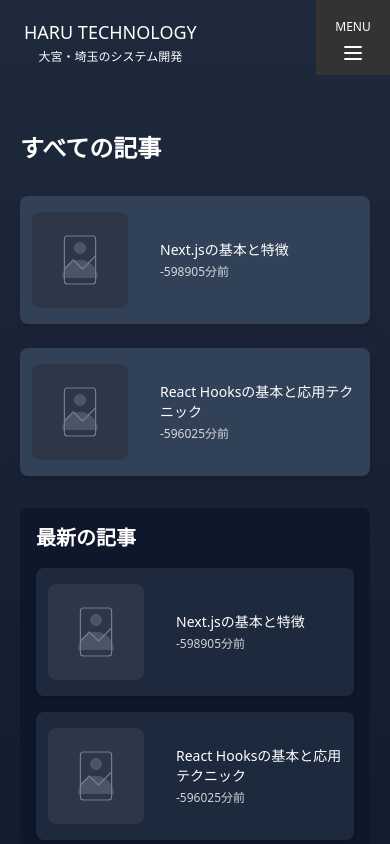
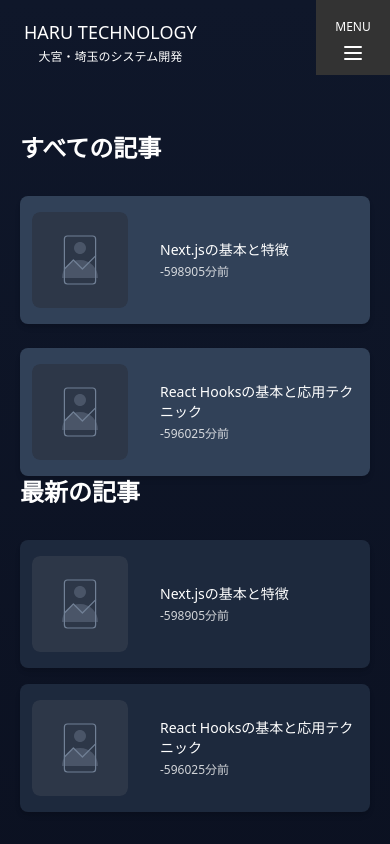
Before and after one commit to yuuki999/blog, a Next.js app: page /blog in a window 390 px wide. Shown: the top 844 px of the page. Built offline with nearby package versions, Linux system fonts and the light colour scheme.

Commit message:
レイアウト微調整

```diff
--- a/src/app/blog/page.tsx
+++ b/src/app/blog/page.tsx
@@ -13,13 +13,11 @@ export default function BlogPage() {
   return (
     <div className="min-h-screen">
       <div className="max-w-6xl mx-auto px-4 py-12">
-        {/* ページタイトル */}
-        <h1 className="text-2xl font-bold text-white mb-8">すべての記事</h1>
-
         {/* メインコンテンツを横並びに配置 */}
         <div className="flex flex-col md:flex-row justify-between">
           {/* 左側: 記事一覧 */}
           <div className="md:w-8/12 pr-0 md:pr-8">
+            <h1 className="text-2xl font-bold text-white mb-8">すべての記事</h1>
             <div className="space-y-6">
               {allPosts.map((post) => (
                 <div key={post.slug} className="bg-slate-700 rounded-lg overflow-hidden shadow-md hover:shadow-lg transition-shadow duration-300">
@@ -30,9 +28,8 @@ export default function BlogPage() {
           </div>
 
           {/* 右側: 最新の記事 */}
-          <div className="w-full md:w-4/12 mt-8 md:mt-0">
-            <div className="bg-slate-900 rounded-lg p-4 sticky top-4">
-              <h2 className="text-xl font-bold text-white mb-4">最新の記事</h2>
+          <div className="w-full md:w-4/12 mt-0">
+            <h2 className="text-2xl font-bold text-white mb-8">最新の記事</h2>
             <div className="space-y-4">
               {allPosts.slice(0, 2).map((post) => (
                 <div key={post.slug} className="bg-slate-800 rounded-lg overflow-hidden shadow-md hover:shadow-lg transition-shadow duration-300">
@@ -44,6 +41,5 @@ export default function BlogPage() {
         </div>
       </div>
     </div>
-    </div>
   );
 }
--- a/src/app/globals.css
+++ b/src/app/globals.css
@@ -4,8 +4,8 @@
 /* カスタムスタイル */
 :root {
   --foreground-rgb: 255, 255, 255;
-  --background-start-rgb: 30, 41, 59; /* 背景色を明るくしました (slate-800 相当) */
-  --background-end-rgb: 15, 23, 42; /* 背景のグラデーションを調敵 (slate-900 相当) */
+  --background-start-rgb: 15, 23, 42; /* 背景色を濃くしました (slate-900 相当) */
+  --background-end-rgb: 10, 15, 30; /* 背景のグラデーションをより濃く調敵 */
 }
 
 /* 基本スタイルのリセット - Tailwindのプリフライトと競合しないように調整 */
```
Lines whose indentation alone changed are shown as unchanged.
